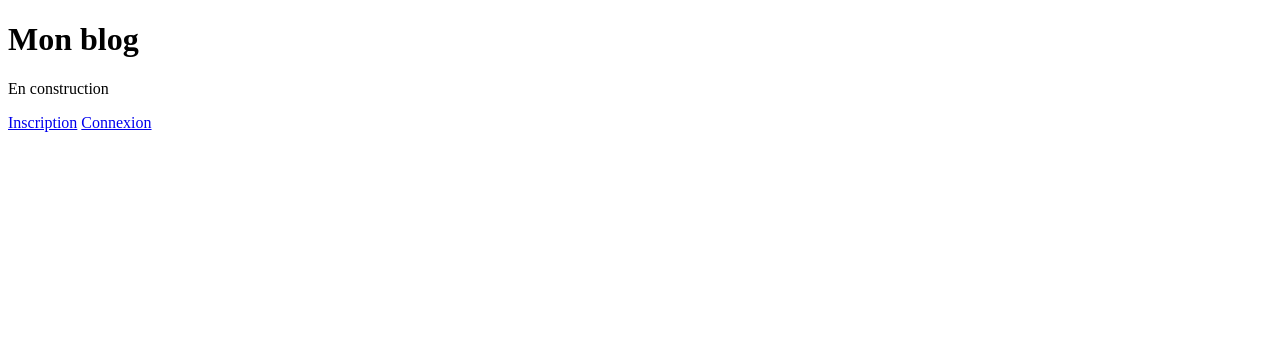
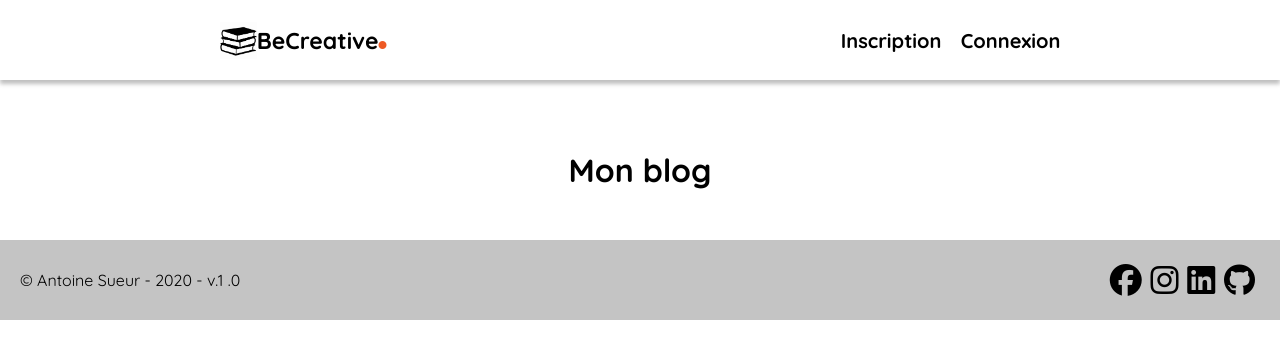
Before and after one commit to AntoineSueurPro/CRUD-PHP, a PHP site: page / in a window 1280 px wide. Shown: the top 359 px of the page. Run offline with PHP 8.4, Linux system fonts and the light colour scheme; data comes from the database, SQL or seed files in the repository; data that the repository does not hold is empty; some libraries are stand-ins or nearby versions.

Commit message:
CSS sur le footer et header menu

```diff
--- /dev/null
+++ b/public/css/styles.css
@@ -0,0 +1,109 @@
+.menu-logo-text-container {
+  display: flex;
+  flex-direction: row;
+  align-items: center;
+  justify-content: space-around;
+  position: : fixed;
+  box-shadow: 0px 4px 4px rgba(0, 0, 0, 0.25);
+  height: 80px;
+  background: white;
+   z-index: 101;
+}
+.logo-texte-container {
+  border 1px solid red;
+  display: flex;
+  flex-direction: row;
+  align-items: center;
+  height: 100%;
+}
+.textTitle {
+  display: flex;
+  font-weight: bold;
+  font-size: 23px;
+  margin:0;
+  justify-content: center;
+  align-items: center;
+
+}
+body, html {
+  padding: 0;
+  margin: 0;
+}
+
+.menu-link {
+  text-decoration: none;
+  margin-left: 15px;
+  font-size: 20px;
+  color: #000000;
+  font-weight: bold;
+}
+
+* {
+  font-family: Quicksand;
+}
+.orange-dot {
+  color: #EE5A24;
+  margin-top: 10px;
+  font-weight: bold;
+  font-size: 0.5em;
+}
+
+.logo-image {
+  weight: 41px;
+  height: 37px;
+  display: flex;
+  margin:0;
+  justify-content: center;
+  align-items: center;
+}
+
+.titre-generique {
+  text-align: center;
+  margin-top: 70px;
+  margin-block-end: 0em;
+}
+.separateur {
+	display: flex;
+  color: #EE5A24;
+  font-size: 6em;
+  justify-content: center;
+}
+
+.footer-container {
+  display: flex;
+  flex-direction: row;
+  background-color: #C4C4C4;
+  height: 80px;
+  align-items: center;
+  justify-content: space-between;
+  margin-top: 50px;
+}
+
+.text-footer {
+  margin-left: 20px;
+}
+
+.footer-icon {
+  margin-right: 25px;
+  font-size: 2em;
+}
+
+.article-home {
+  display: flex;
+  border: 1px solid red;
+  width: 50%;
+  flex-direction: column;
+}
+
+.article-content {
+  display: flex;
+  flex-wrap: wrap;
+}
+
+.container-article-home {
+  display: flex;
+  margin-top: 80px;
+  border:1 px solid red;
+  background-color: pink;
+  justify-content: center;
+}
--- a/templates/base.php
+++ b/templates/base.php
@@ -1,12 +1,17 @@
 <!DOCTYPE html>
 <html lang="fr">
 <head>
+    <link rel="stylesheet" href="../public/css/styles.css">
+    <link href="https://fonts.googleapis.com/css2?family=Quicksand:wght@300;400;500;600;700&display=swap" rel="stylesheet">
+    <script src="https://kit.fontawesome.com/a201253c55.js" crossorigin="anonymous"></script>
     <meta charset="UTF-8" />
     <title><?= $title ?></title>
 </head>
 <body>
+    <?php include('menu.php'); ?>
     <div id="content">
         <?= $content ?>
     </div>
+    <?php include('footer.php') ?>
 </body>
 </html>
--- /dev/null
+++ b/templates/footer.php
@@ -0,0 +1,9 @@
+<div class="footer-container">
+  <div class="text-footer">© Antoine Sueur - 2020 - v.1 .0</div>
+  <div class="footer-icon">
+  <i class="fab fa-facebook"></i>
+  <i class="fab fa-instagram"></i>
+  <i class="fab fa-linkedin"></i>
+  <i class="fab fa-github"></i>
+  </div>
+</div>
--- a/templates/home.php
+++ b/templates/home.php
@@ -1,7 +1,8 @@
 <?php $this->title = 'Accueil'; ?>
+<div class="titre-generique-separateur">
+<h1 class="titre-generique">Mon blog</h1>
+</div>
 
-<h1>Mon blog</h1>
-<p>En construction</p>
 <?= $this->session->show('add_article'); ?>
 <?= $this->session->show('edit_article'); ?>
 <?= $this->session->show('delete_article'); ?>
@@ -11,31 +12,18 @@
 <?= $this->session->show('register'); ?>
 <?= $this->session->show('login'); ?>
 <?= $this->session->show('delete_account'); ?>
-<?php
-if ($this->session->get('pseudo')) {
-  ?>
-  <a href="../public/index.php?route=logout">Déconnexion</a>
-  <a href="../public/index.php?route=profile">Profil</a>
 
-<?php if($this->session->get('role') === 'admin') { ?>
-
-        <a href="../public/index.php?route=administration">Administration</a>
-      <?php } ?>
-
-      <?php }
-      else { ?>
-        <a href="../public/index.php?route=register">Inscription</a>
-        <a href="../public/index.php?route=login">Connexion</a>
-      <?php } ?>
 <?php
 foreach ($articles as $article)
 {
     ?>
-    <div>
-        <h2><a href="../public/index.php?route=article&articleId=<?= htmlspecialchars($article->getId());?>"><?= htmlspecialchars($article->getTitle());?></a></h2>
+    <div class="container-article-home">
+    <div class="article-home">
+        <h2 class="titre-article"><a href="../public/index.php?route=article&articleId=<?= htmlspecialchars($article->getId());?>"><?= htmlspecialchars($article->getTitle());?></a></h2>
         <p>Le <?= htmlspecialchars($article->getCreatedAt()); ?>  -  par <?= htmlspecialchars($article->getAuthor());?></p>
-        <p><?= htmlspecialchars($article->getContent());?></p>
+        <p class="article-content"><?= htmlspecialchars($article->getContent());?></p>
     </div>
+  </div>
     <br>
     <?php
 }
--- /dev/null
+++ b/templates/menu.php
@@ -0,0 +1,25 @@
+<div class ="menu-logo-text-container">
+  <div class = "logo-texte-container">
+    <div class = "logo"><img class="logo-image" src="../public/img/logo.jpg" alt="Logo site"/></div>
+    <div class = textTitle>BeCreative</div>
+    <div class ="orange-dot"><i class="fas fa-circle"></i></div>
+  </div>
+  <nav class = menu>
+    <?php
+    if ($this->session->get('pseudo')) {
+      ?>
+      <a class="menu-link" href="../public/index.php?route=logout">Déconnexion</a>
+      <a class ="menu-link" href="../public/index.php?route=profile">Profil</a>
+
+    <?php if($this->session->get('role') === 'admin') { ?>
+
+            <a class="menu-link" href="../public/index.php?route=administration">Administration</a>
+          <?php } ?>
+
+          <?php }
+          else { ?>
+            <a class="menu-link" href="../public/index.php?route=register">Inscription</a>
+            <a class="menu-link" href="../public/index.php?route=login">Connexion</a>
+          <?php } ?>
+  </nav>
+</div>
```
Also changed, not shown: public/img/logo.jpg (added).
